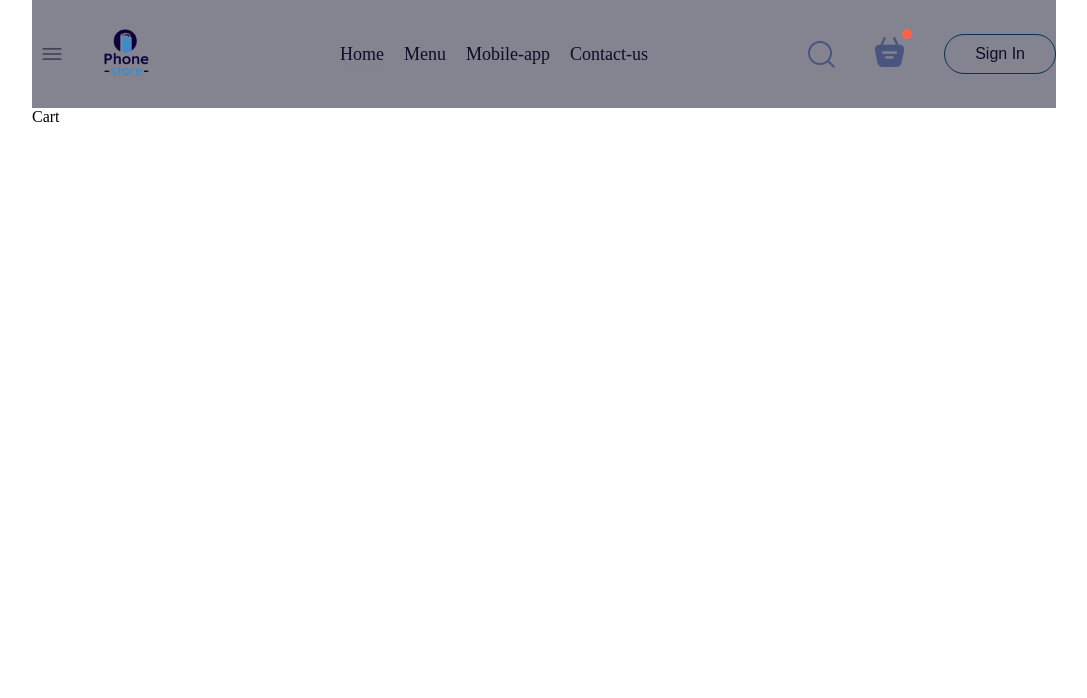
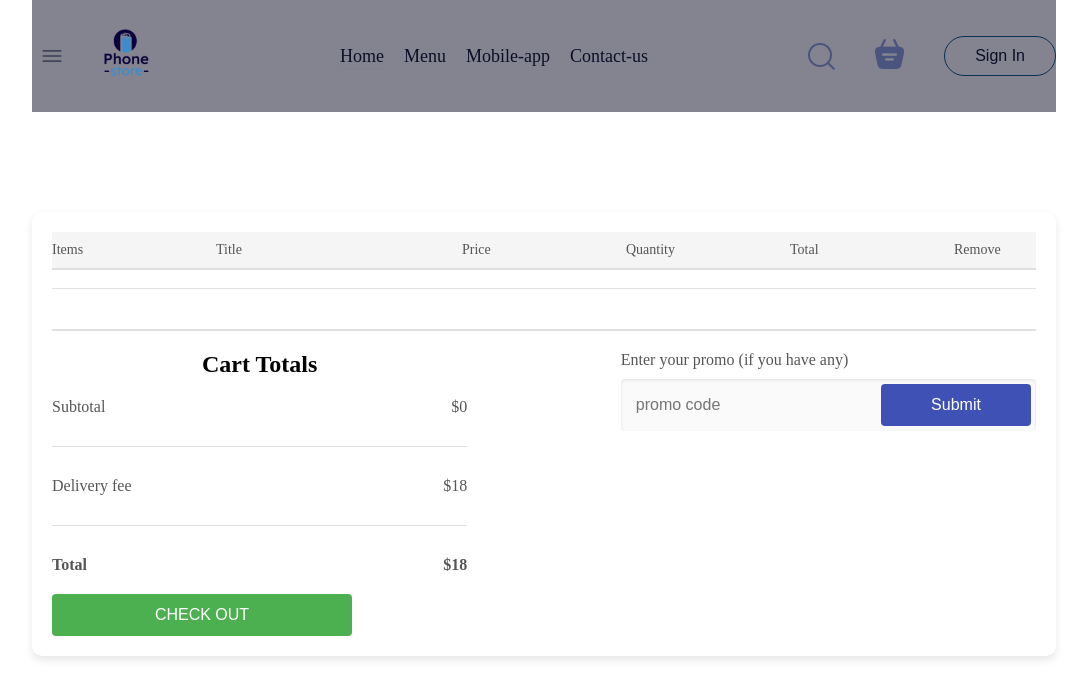
Before and after one commit to hridi1912/FoodBite, a React (Vite) app in the folder frontend/: page /Cart in a window 1280 px wide. Shown: the top 698 px of the page, without its empty margins (96-1183 px from the left). Built offline with nearby package versions, Linux system fonts and the light colour scheme.

Commit message:
Cart done

```diff
--- a/frontend/src/components/Navbar/Navbar.jsx
+++ b/frontend/src/components/Navbar/Navbar.jsx
@@ -6,6 +6,7 @@ import { storeContext } from '../../context/storeContext';
 
 const Navbar = ({ setShowLogin }) => {
     const [menu, setMenu] = useState("Home");
+    const {getTotalCartAmount} = useContext(storeContext);
     const { token, setToken } = useContext(storeContext);
     const navigate = useNavigate();
 
@@ -33,7 +34,7 @@ const Navbar = ({ setShowLogin }) => {
         <div className='navbar'>
             <div className='image-holder'>
                 <img src={assets.sidebar}   alt="" className='sidebar' />
-                <img src={assets.logo} onClick={handleLogoClick} alt='' className='logo' />
+                <Link to = '/'><img src={assets.logo} onClick={handleLogoClick} alt='' className='logo' /></Link>
             </div>
             <ul className='navbar-menu'>
                 <li>
@@ -47,8 +48,8 @@ const Navbar = ({ setShowLogin }) => {
                 <img src={assets.search_icon} alt='' onClick={handleSearchClick} />
 
                 <div className="navbar-search-icon">
-                    <img src={assets.basket_icon} alt="" />
-                    <div className="dot"></div>
+                   <Link to ='/cart'> <img src={assets.basket_icon} alt="" /></Link>
+                    <div className={getTotalCartAmount()===0?"":"dot"}></div>
                 </div>
                 {!token ?
                     <button onClick={() => setShowLogin(true)}>Sign In</button>
--- a/frontend/src/context/storeContext.jsx
+++ b/frontend/src/context/storeContext.jsx
@@ -25,9 +25,24 @@ const StoreContextProvider = ({ children }) => {
     const removeFromCart =(itemId)=>{
         setCartItems((prev)=>({...prev,[itemId]:prev[itemId]-1}))
     }
-    useEffect(()=>{
-          console.log(cartItems);
-    },[cartItems])
+
+    const getTotalCartAmount = () => {
+        let totalAmount = 0;
+        for(const item in cartItems)
+        {
+            if(cartItems[item] > 0) {
+            let itemInfo = gadget_list.find((product)=>product.id === item );
+            totalAmount += itemInfo.price * cartItems[item];
+        }
+
+    }
+    return totalAmount;
+}
+
+
+
+
+
 
     useEffect(()=>{
         if(localStorage.getItem("token")){
@@ -44,7 +59,8 @@ const StoreContextProvider = ({ children }) => {
         removeFromCart,
         url,
         token,
-        setToken
+        setToken,
+        getTotalCartAmount
     };
 
     return (
--- a/frontend/src/pages/Cart/Cart.css
+++ b/frontend/src/pages/Cart/Cart.css
@@ -0,0 +1,182 @@
+
+.cart {
+    margin-top: 100px;
+    padding: 20px;
+    background-color: #ffffff;
+    border-radius: 10px;
+    box-shadow: 0 4px 8px rgba(0, 0, 0, 0.1);
+}
+
+
+.cart-items-title {
+    display: grid;
+    grid-template-columns: 1fr 1.5fr 1fr 1fr 1fr 0.5fr;
+    align-items: center;
+    color: #555;
+    font-size: max(1vw, 14px);
+    padding: 10px 0;
+    border-bottom: 2px solid #e0e0e0;
+    background-color: #f5f5f5;
+}
+
+
+.cart-items-item {
+    display: grid;
+    grid-template-columns: 1fr 1.5fr 1fr 1fr 1fr 0.5fr;
+    align-items: center;
+    margin: 10px 0;
+    padding: 10px 0;
+    border-bottom: 1px solid #e0e0e0;
+    transition: background-color 0.3s;
+}
+
+
+.cart-items-item:hover {
+    background-color: #e0f7fa;
+}
+
+
+.cart-items-item img {
+    width: 50px;
+    border-radius: 5px;
+}
+
+
+.cart hr {
+    height: 1px;
+    background-color: #e0e0e0;
+    border: none;
+}
+
+
+.cart-items-item .cross {
+    cursor: pointer;
+    color: #ff5252;
+    font-size: 18px;
+    transition: color 0.3s;
+}
+
+
+.cart-items-item .cross:hover {
+    color: #d32f2f;
+}
+
+
+.cart-bottom {
+    margin-top: 40px;
+    display: flex;
+    justify-content: space-between;
+    gap: max(12vw, 20px);
+    padding-top: 20px;
+    border-top: 2px solid #e0e0e0;
+}
+
+
+.cart-total {
+    flex: 1;
+    display: flex;
+
+    flex-direction: column;
+    gap: 20px;
+}
+.cart-total h2{
+    text-align: center;
+}
+
+
+.cart-total-details {
+    display: flex;
+    justify-content: space-between;
+    color: #555;
+    font-size: 16px;
+}
+
+
+.cart-total hr {
+    margin: 10px 0;
+}
+
+
+.cart-total button {
+    border: none;
+    color: white;
+    background-color: #4caf50;
+    width: 100%;
+    max-width: 300px;
+    padding: 12px;
+    border-radius: 4px;
+    cursor: pointer;
+    font-size: 16px;
+    transition: background-color 0.3s, transform 0.3s;
+}
+
+
+.cart-total button:hover {
+    background-color: #388e3c;
+    transform: scale(1.05);
+}
+
+
+.cart-promocode {
+    flex: 1;
+}
+
+
+.cart-promocode p {
+    color: #555;
+    font-size: 16px;
+}
+
+
+.cart-promocode-input {
+    margin-top: 10px;
+    display: flex;
+    justify-content: space-between;
+    align-items: center;
+    background-color: #fafafa;
+    border-radius: 4px;
+    padding: 5px;
+    box-shadow: inset 0 1px 3px rgba(0, 0, 0, 0.1);
+}
+
+
+.cart-promocode-input input {
+    background: transparent;
+    border: none;
+    outline: none;
+    padding: 10px;
+    flex: 1;
+    font-size: 16px;
+}
+
+
+.cart-promocode-input button {
+    width: max(10vw, 150px);
+    padding: 12px 5px;
+    background-color: #3f51b5; /* Blue background for promo code button */
+    border: none;
+    color: white;
+    border-radius: 4px;
+    cursor: pointer;
+    font-size: 16px;
+    transition: background-color 0.3s, transform 0.3s;
+}
+
+
+.cart-promocode-input button:hover {
+    background-color: #303f9f; /* Darker blue on hover */
+    transform: scale(1.05);
+}
+
+
+@media (max-width: 750px) {
+    .cart-bottom {
+        flex-direction: column-reverse;
+    }
+    .cart-promocode {
+        justify-content: start;
+    }
+    .cart-total button, .cart-promocode-input button {
+        width: 100%;
+    }
+}
--- a/frontend/src/pages/Cart/Cart.jsx
+++ b/frontend/src/pages/Cart/Cart.jsx
@@ -1,9 +1,174 @@
-import React from 'react'
+/*
+import React ,{useContext} from 'react'
 import './Cart.css'
-function Cart() {
+
+import { storeContext } from '../../context/storeContext'
+import { gadget_list } from '../../assets/assets';
+
+
+
+const Cart = () => {
+
+
+    const {cartItems,food_list,removeFromCart,getTotalCartAmount} = useContext (storeContext);
+
+
+
   return (
-    <div>Cart</div>
+
+    <div className='cart'>
+      <div className="cart-items">
+        <div className="cart-items-title">
+          <p>Items</p>
+          <p>Title</p>
+          <p>Price</p>
+          <p>Quantity</p>
+          <p>Total</p>
+          <p>Remove</p>
+        </div>
+        <br />
+        <hr />
+        {gadget_list.map((item,index)=>{
+          if(cartItems[item.id] > 0)
+          {
+            return (
+              <div>
+                <div className='cart-items-title cart-items-item'>
+                 <img src={item.image} alt={item.name} />
+                 <p>{item.name}</p>
+                 <p>${item.price}</p>
+                 <p>{cartItems[item.id]}</p>
+                 <p>${item.price * cartItems[item.id]}</p>
+                 <p onClick = {()=> removeFromCart(item.id)} className='cross'>x</p>
+
+
+              </div>
+              <hr/>
+              </div>
+            )
+
+          }
+
+})}
+
+      </div>
+      <div className='cart'>
+      <div className="cart-bottom">
+        <div className="cart-total">
+          <h2>Cart Totals</h2>
+          <div className="cart-total-details">
+            <p>Subtotal</p>
+            <p>${getTotalCartAmount()}</p>
+          </div>
+          <hr />
+          <div className="cart-total-details">
+            <p>Delivery fee</p>
+            <p>${18}</p>
+          </div>
+          <hr />
+          <div className="cart-total-details">
+            <b>Total</b>
+            <b>${getTotalCartAmount()+18}</b>
+          </div>
+          <button>CHECK OUT</button>
+        </div>
+
+
+
+      </div>
+      <div className="cart-promocode">
+        <div>
+          <p>Enter your promo (if you have any)</p>
+          <div className='cart-promocode-input'>
+            <input type="text" placeholder='promo code'/>
+            <button>Submit</button>
+          </div>
+        </div>
+      </div>
+    </div>
+
+    </div>
   )
 }
 
 export default Cart
+
+*/
+
+
+
+
+import React, { useContext } from 'react';
+import './Cart.css';
+import { storeContext } from '../../context/storeContext';
+import { gadget_list } from '../../assets/assets';
+
+const Cart = () => {
+    const { cartItems, removeFromCart, getTotalCartAmount } = useContext(storeContext);
+
+    return (
+        <div className='cart'>
+            <div className="cart-items">
+                <div className="cart-items-title">
+                    <p>Items</p>
+                    <p>Title</p>
+                    <p>Price</p>
+                    <p>Quantity</p>
+                    <p>Total</p>
+                    <p>Remove</p>
+                </div>
+                <br />
+                <hr />
+                {gadget_list.map((item, index) => {
+                    if (cartItems[item.id] > 0) {
+                        return (
+                            <div key={index}>
+                                <div className='cart-items-title cart-items-item'>
+                                    <img src={item.image} alt={item.name} />
+                                    <p>{item.name}</p>
+                                    <p>${item.price}</p>
+                                    <p>{cartItems[item.id]}</p>
+                                    <p>${item.price * cartItems[item.id]}</p>
+                                    <p onClick={() => removeFromCart(item.id)} className='cross'>x</p>
+                                </div>
+                                <hr />
+                            </div>
+                        );
+                    }
+                    return null;
+                })}
+            </div>
+            <div className="cart-bottom">
+                <div className="cart-total">
+                    <h2>Cart Totals</h2>
+                    <div className="cart-total-details">
+                        <p>Subtotal</p>
+                        <p>${getTotalCartAmount()}</p>
+                    </div>
+                    <hr />
+                    <div className="cart-total-details">
+                        <p>Delivery fee</p>
+                        <p>$18</p>
+                    </div>
+                    <hr />
+                    <div className="cart-total-details">
+                        <b>Total</b>
+                        <b>${getTotalCartAmount() + 18}</b>
+                    </div>
+                    <button>CHECK OUT</button>
+                </div>
+                <div className="cart-promocode">
+                    <div>
+                        <p>Enter your promo (if you have any)</p>
+                        <div className='cart-promocode-input'>
+                            <input type="text" placeholder='promo code' />
+                            <button>Submit</button>
+                        </div>
+                    </div>
+                </div>
+            </div>
+        </div>
+    );
+}
+
+export default Cart;
```
